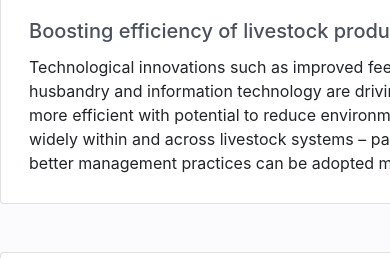
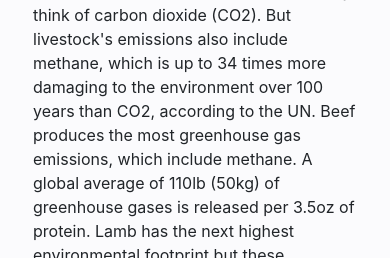
Before and after one commit to parthwadke/project-carbon-backup, a Django app: template carbonemission/templates/solution.html in a window 390 px wide; the page is wider, and only the part inside the window is pictured. Shown: the part 1413-1671 px from the top of that part. Run offline with Django 3.2, Linux system fonts and the light colour scheme; the template is opened without the code that fills it, so the values that code supplies are empty; some libraries are stand-ins or nearby versions.

Commit message:
BE Update 3.0

```diff
--- a/carbonemission/templates/solution.html
+++ b/carbonemission/templates/solution.html
@@ -19,144 +19,112 @@
     <link rel="stylesheet" href="{% static 'css/main.css' %}" />
     <link rel="icon" type="image/x-icon" href="{% static 'imgs/web.ico' %}" />
 
-    <title>Solution</title>
+    <title>Educate Yourself</title>
     <style>
       .img1 {
         width: 750px;
       }
+      p{padding-right: 5%;
+      padding-left: 5%;}
+      h2{color: black;text-decoration: solid;font-weight: bolder;padding-top: 30px;}
     </style>
   </head>
   <body>
-    <!-- ########### NAVEBAR ################# -->
-    <section style="border-bottom: 1px solid black" class="navBar">
-      <nav
-        class="navbar navbar-expand-lg navbar-light shadow-5-strong container"
-      >
-        <a class="navbar-brand" href="/"
-          ><img
-            width="70px"
-            style="padding-right: 0px; margin-right: 0"
-            src="{% static 'imgs/websiteLog.png' %}"
-            alt=""
-            srcset=""
-        /></a>
+    <!-- --------------------NAVBAR--------------------- -->
+    <nav style="border-bottom: 1px solid black;padding-bottom: 12px;" class="navbar navbar-expand-lg navbar-light shadow-5-strong container">
+      <a class="navbar-brand" href="/"><img width="70px" style="padding-right: 0px; margin-right: 0;" src="{% static 'imgs/websiteLog.png' %}" alt="" srcset=""></a>
 
-        <button
-          class="navbar-toggler"
-          type="button"
-          data-bs-toggle="collapse"
-          data-bs-target="#navbarToggleDemo02"
-          aria-controls="navbarToggleDemo02"
-          aria-expanded="false"
-          aria-label="Toggle navigation"
-        >
+      <button class="navbar-toggler" type="button" data-bs-toggle="collapse" data-bs-target="#navbarToggleDemo02" aria-controls="navbarToggleDemo02" aria-expanded="false" aria-label="Toggle navigation">
           <span class="navbar-toggler-icon"></span>
       </button>
           <div class="collapse navbar-collapse" id="navbarToggleDemo02">
               <ul class="navbar-nav">
                   <li class="nav-item">
-              <a class="nav-link" href="/input_predict">Prediction</a>
+                      <a style="font-family: 'Crete Round', serif; font-size: 18px; padding-left: 10px;" class="nav-link pr-3 active" href="/">Home</a>
                   </li>
                   <li class="nav-item">
-              <a class="nav-link" href="/input_visualize">Prophet</a>
+                          <a  style="font-family: 'Crete Round', serif; font-size: 18px; padding-left: 10px" class="nav-link pr-3" href="/input_predict">Predict</a>
+                  </li>
+                  <li class="nav-item dropdown">
+                      <a style="font-family: 'Crete Round', serif; font-size: 18px; padding-left: 10px" class="nav-link dropdown-toggle pr-3" href="#" id="navbarDropdownMenuLink" data-toggle="dropdown" aria-haspopup="true" aria-expanded="false">
+                        Visualize
+                      </a>
+                      <div style="padding: 10%;" class="dropdown-menu " aria-labelledby="navbarDropdownMenuLink">
+                        <a style="font-family: 'Crete Round', serif;" class="dropdown-item" href="/input_visualize">Facebook Prophet</a>
+                        <a style="font-family: 'Crete Round', serif; " class="dropdown-item" href="/A_InputVisualize">ARIMA</a>
+                        <a style="font-family: 'Crete Round', serif; " class="dropdown-item" href="/N_InputVisualize">Neural Prophet</a>
+                      </div>
                     </li>
                   <li class="nav-item">
-              <a class="nav-link" href="/A_InputVisualize">Arima</a>
+                      <a style="font-family: 'Crete Round', serif; font-size: 18px; padding-left: 10px;" class="nav-link pr-3" href="/input_Compare">Compare</a>
                   </li>
                   <li class="nav-item">
+                      <a style="font-family: 'Crete Round', serif; font-size: 18px; padding-left: 10px;color: #C1525E;" class="nav-link" href="/solution">Educate&nbsp;Yourself</a>
+                  </li>
+
+                  <!-- <li class="nav-item">
                       <a class="nav-link" href="/solution">Solution</a>
-            </li>
+                  </li> -->
+
               </ul>
+          </div>
+          <div >
+              <img style="margin-left: 470px;" width="20%" src="{% static 'imgs/AI for earth.png' %}" alt="" srcset="">
           </div>
       </nav>
     </section>
 
-    <h1 class="text-center text-success pt-3 pb-3">
-      Solution to limit the carbon emission
-    </h1>
-    <div class="card mt-3 mb-5 container p-2 img1">
-      <img
-        src="https://static01.nyt.com/images/2018/02/08/smarter-living/carbonfootprint-slide-1Z50/carbonfootprint-slide-1Z50-jumbo.jpg"
-        class="card-img-top"
-        alt="anhasd"
-        height="450px"
-      />
-      <div class="card-body">
-        <h5 class="card-title">Eat locally-produced and organic food</h5>
-        <p class="card-text">
-          It has been estimated that 13% of U.S. greenhouse gas emissions result
-          from the production and transport of food. Transporting food requires
-          petroleum-based fuels, and many fertilizers are also fossil
-          fuel-based.Eating only locally grown food for one year would save the
-          greenhouse gas equivalent of driving 1,000 miles, but eating just one
-          vegetarian meal a week for a year saves 160 miles more than that,
-          according to one study from researchers at Carnegie Mellon.
-        </p>
+    <section class="container">
+      <div>
+        <h2>How much meat do we eat?</h2>
+        <p>Meat consumption in the UK dropped by 17% in the decade to 2019, with the average daily amount eaten per person falling from from 3.6oz (103g) to 3oz.
+
+          But while most people are eating less red and processed meat compared to a decade ago, they are eating more white meat, according to a study published in Lancet Planetary Health.
+
+          More than one billion chickens and other poultry were killed for food in the UK in 2018.</p>
+
+          <h2>What impact does meat have on emissions?</h2>
+          <p>The impact of livestock on emissions varies between countries. Globally, the UN estimates it makes up more than 14% of all man-made greenhouse gases, including methane.</p>
+          <center>
+            <div>
+              <img src="{% static 'imgs/educateYourself.jpg' %}" alt="educateYourself">
             </div>
+          </center>
+          <p class="pt-5">When we talk about emissions, we usually think of carbon dioxide (CO2). But livestock's emissions also include methane, which is up to 34 times more damaging to the environment over 100 years than CO2, according to the UN.
+
+            Beef produces the most greenhouse gas emissions, which include methane. A global average of 110lb (50kg) of greenhouse gases is released per 3.5oz of protein.
+
+            Lamb has the next highest environmental footprint but these emissions are 50% less than beef.
+
+            Cattle produce more methane than poultry, which rely more on imported feed than cows, generating a carbon footprint offshore, says Prof Margaret Gill, from University of Aberdeen.</p>
+
+            <h2>How do you measure emissions from meat?</h2>
+            <p>Measuring and comparing the environmental impact of different foods is not simple.
+
+              This is partly because some measurements include emissions from processing, packaging and transportation, rather than just the farming process.
+
+              The diagram below is based on research published in the Science journal, which estimated emissions per serving of different foods. It shows a wide range of potential environmental impact, even within the same foods, depending on how and where they are produced.</p>
+
+            <center>
+              <div style="height:30%;">
+                <img src="{% static 'imgs/educateYourself2.jpg' %}"  alt="educateYourself2" srcset="">
               </div>
-    <div class="card mb-5 container p-2 img1">
-      <img
-        src="https://static01.nyt.com/images/2018/02/08/smarter-living/carbonfootprint-slide-664U/carbonfootprint-slide-664U-jumbo.jpg"
-        class="card-img-top"
-        alt="anhasd"
-        height="450px"
-      />
-      <div class="card-body">
-        <h5 class="card-title">
-          Boosting efficiency of livestock production and resource use
-        </h5>
-        <p class="card-text">
-          Technological innovations such as improved feeding, genetics, animal
-          health, general husbandry and information technology are driving up
-          productivity, making resource use more efficient with potential to
-          reduce environmental impact.Emission intensities vary widely within
-          and across livestock systems – particularly for ruminants – showing
-          that better management practices can be adopted more widely to boost
-          production efficiency.
-        </p>
+            </center>
+
+            <p class="pt-5">According to the UK's Agriculture and Horticulture Development Board, greenhouse gas emissions are lower from UK-produced beef, partly because the "landscape and climate is perfect for growing grass, with grasslands covering 65% of our farmland and 50% of total land". This means cows don't rely as much on grain and other feed, which can have a high carbon footprint.
+
+              Other factors around the world vary the environmental impact. Beef production is the leading cause of deforestation in tropical rainforests such as the Amazon, says food sustainability researcher Valentina Caldart. This adds to the environmental impact of beef from that part of the world.</p>
+            <h2>So, what can you do?</h2>
+            <p>
+              The true climate impact of what we eat is not easy to calculate, says Prof Gill. "Carbon footprints of food vary with how it is produced and where it comes from, and thus changes with the seasons," she says.
+
+              So, as well as cutting down on red meat and dairy, people who want to make their diets more climate-friendly can follow principles including minimising waste and trying to choose fruit and vegetables that are in season.
+
+              Prof Gill says there is: "A need for transition - albeit fairly rapid - rather than abrupt change."</p>
       </div>
-    </div>
-    <div class="card mb-3 container p-2 img1">
-      <img
-        src="https://static01.nyt.com/images/2019/04/11/smarter-living/carbonfootprint-slide-D3TJ/carbonfootprint-slide-D3TJ-jumbo.jpg"
-        class="card-img-top"
-        alt="anhasd"
-        height="450px"
-      />
-      <div class="card-body">
-        <h5 class="card-title">
-          Intensifying recycling efforts and minimizing losses for a circular
-          bioeconomy
-        </h5>
-        <p class="card-text">
-          Promoting a circular bioeconomy involves recycling resources at every
-          possible step in agrifood systems and closing systems to minimize the
-          loss of resources and nutrients.Manure and slaughterhouse waste can be
-          used to generate fertilizer and biogas as a source of renewable
-          energy.
-        </p>
-      </div>
-    </div>
-    <div class="card mb-3 container p-2 img1">
-      <img
-        src="https://static01.nyt.com/images/2018/02/08/smarter-living/carbonfootprint-slide-25J6/carbonfootprint-slide-25J6-jumbo.jpg"
-        class="card-img-top"
-        alt="anhasd"
-        height="450px"
-      />
-      <div class="card-body">
-        <h5 class="card-title">
-          Striving for healthy, sustainable diets and accounting for protein
-          alternatives
-        </h5>
-        <p class="card-text">
-          The prevalence of malnutrition and overconsumption is unacceptably
-          high with livestock protein consumption tied to wealth.New alternative
-          proteins coming to market could potentially present consumers with
-          climate smart choices with less environmental impact.
-        </p>
-      </div>
-    </div>
+    </section>
+
+
     <!-- #######################-FOOTER-####################### -->
     <section>
       <footer class="new_footer_area bg_color mt-5 pt-5">
```
Also changed, not shown: carbonemission/templates/index.html (+12 -3 lines), carbonemission/static/imgs/educateYourself.jpg (added), carbonemission/static/imgs/educateYourself2.jpg (added). Lines whose indentation alone changed are shown as unchanged.
